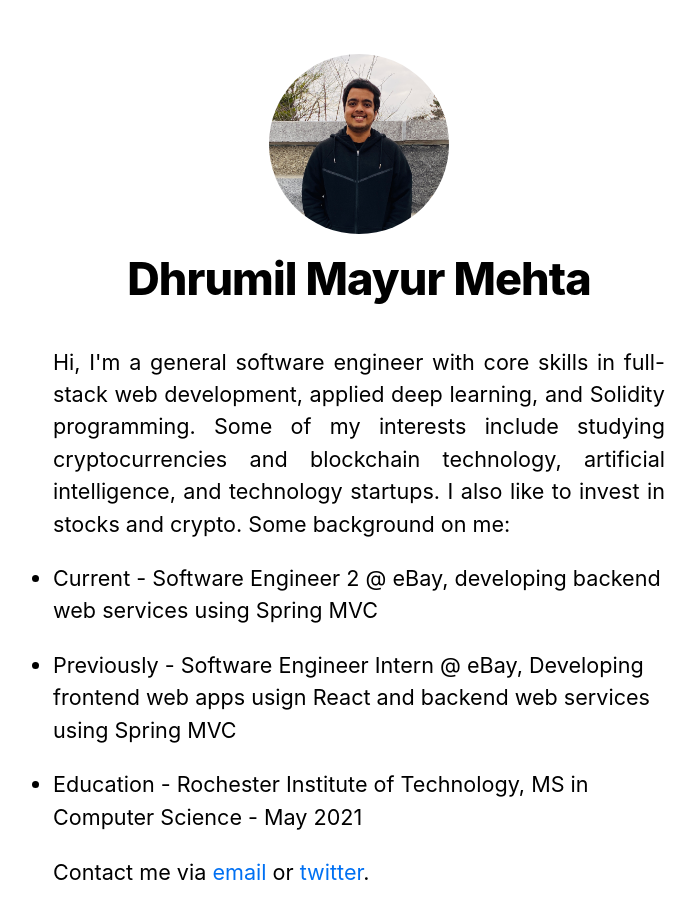
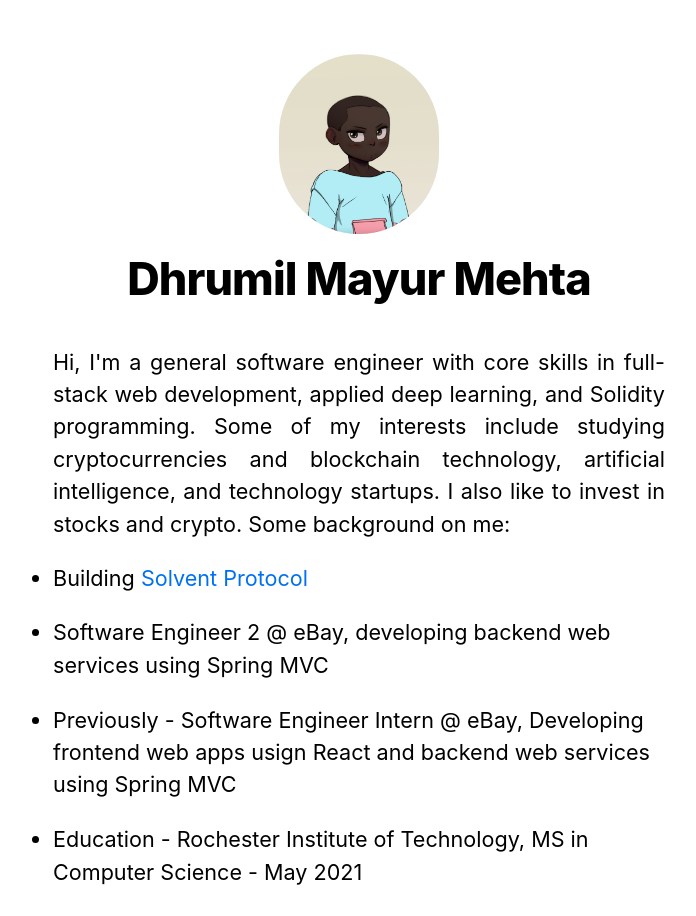
Before and after one commit to mdhrumil/personal-website, a Next.js app: page / in a window 1280 px wide. Shown: the top 916 px of the page, without its empty margins (281-977 px from the left). Built offline with nearby package versions, Linux system fonts and the light colour scheme.

Commit message:
Update profile photo and add Github, Solvent links

```diff
--- a/components/layout.js
+++ b/components/layout.js
@@ -37,10 +37,10 @@ export default function Layout ({children, home}){
                     <>
                         <Image
                             priority
-                            src = "/images/myphoto.png"
+                            src = "/images/Aurorian.png"
                             className={utilStyles.borderCircle}
                             height = {180}
-                            width = {180}
+                            width = {160}
                             alt = {name}
                         />
                         <h1 className = {utilStyles.heading2Xl}>{name}</h1>
@@ -51,10 +51,10 @@ export default function Layout ({children, home}){
                             <a>
                                 <Image
                                     priority
-                                    src = "/images/myphoto.png"
+                                    src = "/images/Aurorian.png"
                                     className = {utilStyles.borderCircle}
                                     height = {180}
-                                    width = {180}
+                                    width = {160}
                                     alt = {name}
                                 />
                             </a>
--- a/pages/index.js
+++ b/pages/index.js
@@ -27,7 +27,12 @@ export default function Home({ allPostsData }) {
         </p>
         <ul className = {utilStyles.listStyled}>
           <li className = {utilStyles.listItem}>
-            Current - Software Engineer 2 @ eBay, developing backend web services using Spring MVC
+            Building <Link href = {"https://solventprotocol.com/"}>
+                      <a>Solvent Protocol</a>
+                    </Link>
+          </li>
+          <li className = {utilStyles.listItem}>
+            Software Engineer 2 @ eBay, developing backend web services using Spring MVC
           </li>
           <li className = {utilStyles.listItem}>
             Previously - Software Engineer Intern @ eBay, Developing frontend web apps usign React and backend web services using Spring MVC
@@ -35,7 +40,11 @@ export default function Home({ allPostsData }) {
           <li className = {utilStyles.listItem}>
             Education - Rochester Institute of Technology, MS in Computer Science - May 2021
           </li>
-
+          <li className = {utilStyles.listItem}>
+            <Link href = {"https://github.com/mdhrumil"}>
+              <a>GitHub</a>
+            </Link>
+          </li>
         </ul>
         <p>
           Contact me via {' '}
```
Also changed, not shown: public/images/Aurorian.png (added).
